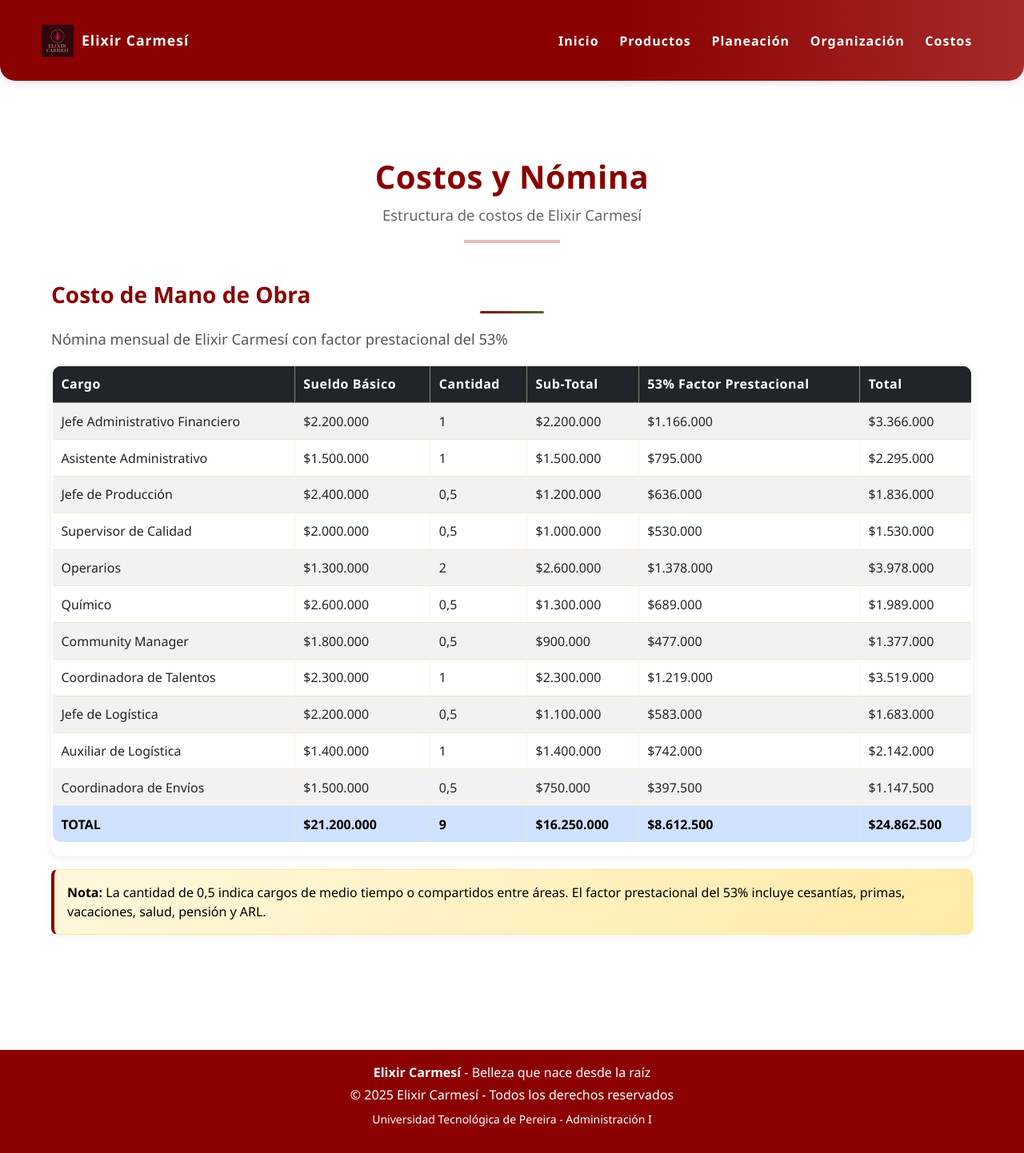
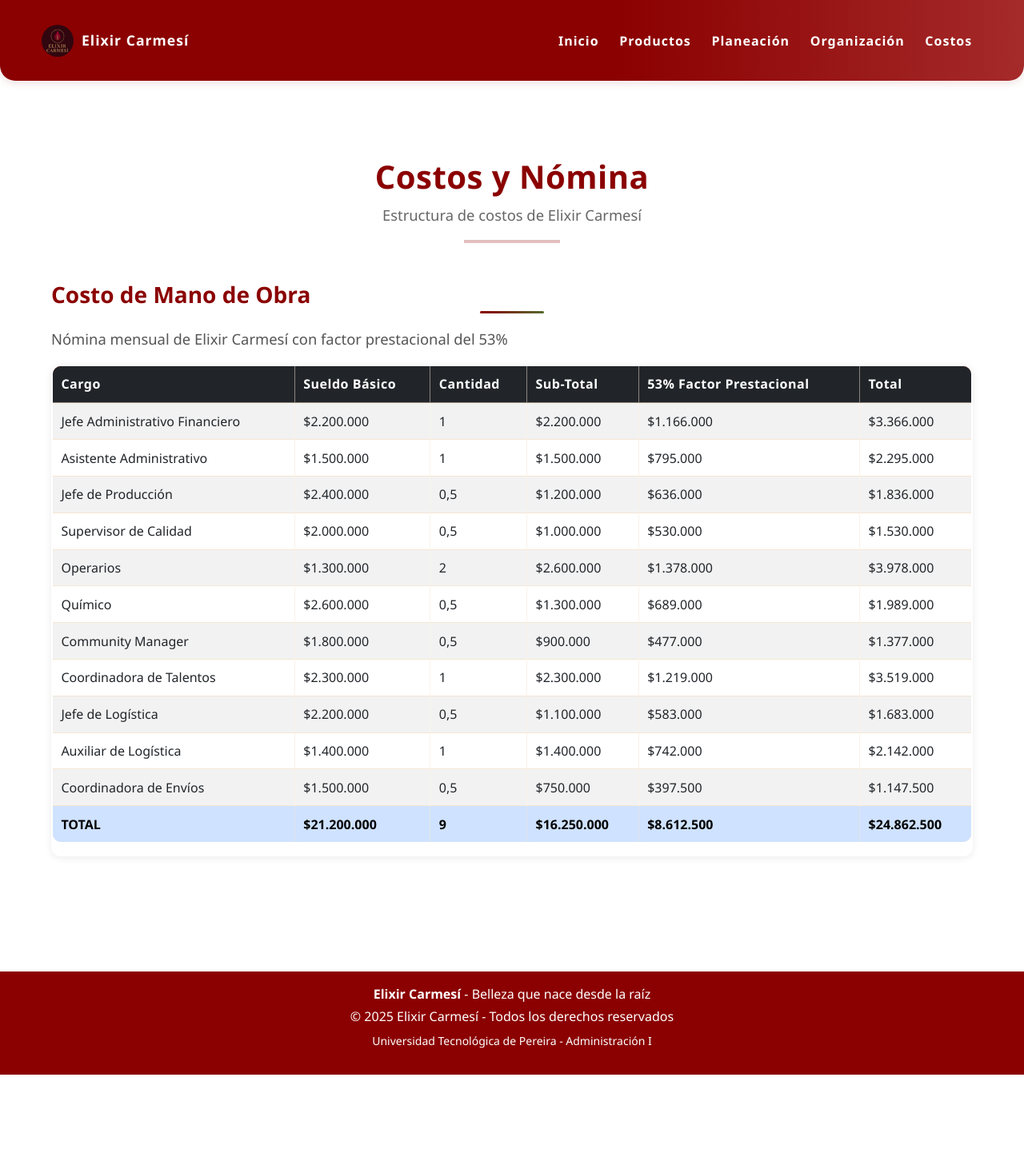
Before and after one commit to CamiloMunozAL/ElixirCarmesi, a Flask app: page /costos in a window 1280 px wide. Shown: the whole page at 80% size. After the commit the page ends 1344 px from the top, so only its background shows below. Run offline with Flask 3, Linux system fonts and the light colour scheme.

Commit message:
entrega1

```diff
--- a/app.py
+++ b/app.py
@@ -11,13 +11,9 @@
   {"id":1, "nombre":"Jabón Remolacha Clásico", "precio": 15000,"imagen":"jabonRemolachaClasico.png", "descripcion": descr_jabon, "tipo": "jabón"},
   {"id":2, "nombre":"Jabón Remolacha & Lavanda", "precio": 18000,"imagen":"jabonRemolachaLavanda.png", "descripcion": "Jabón artesanal de remolacha con aceite esencial de lavanda. Calma y relaja mientras cuida tu piel con ingredientes 100% naturales.", "tipo": "jabón"},
   {"id":3, "nombre":"Gel Corporal Remolacha", "precio": 25000,"imagen":"gelCorporalRemolacha.png", "descripcion": descr_gel, "tipo": "gel"},
-  {"id":4, "nombre":"Jabón Remolacha & Miel", "precio": 20000,"imagen":"producto_c.jpg", "descripcion": "Combinación perfecta de extracto de remolacha y miel pura. Hidrata intensamente y deja tu piel suave y luminosa.", "tipo": "jabón"},
-  {"id":5, "nombre":"Jabón Exfoliante Remolacha", "precio": 22000,"imagen":"producto_c.jpg", "descripcion": "Jabón artesanal con extracto de remolacha y partículas exfoliantes naturales. Renueva y suaviza tu piel delicadamente.", "tipo": "jabón"},
-  {"id":6, "nombre":"Gel Remolacha & Aloe Vera", "precio": 28000,"imagen":"producto_c.jpg", "descripcion": "Gel corporal que combina remolacha y aloe vera para una hidratación superior. Refresca y nutre tu piel naturalmente.", "tipo": "gel"},
-  {"id":7, "nombre":"Jabón Remolacha & Coco", "precio": 19000,"imagen":"producto_c.jpg", "descripcion": "Jabón artesanal de remolacha enriquecido con aceite de coco. Limpia suavemente mientras nutre profundamente.", "tipo": "jabón"},
-  {"id":8, "nombre":"Set Básico Elixir", "precio": 45000,"imagen":"producto_c.jpg", "descripcion": "Set que incluye 2 jabones artesanales y 1 gel corporal de remolacha. Perfecto para comenzar tu experiencia Elixir Carmesí.", "tipo": "set"},
-  {"id":9, "nombre":"Jabón Remolacha & Avena", "precio": 21000,"imagen":"producto_c.jpg", "descripcion": "Jabón con extracto de remolacha y avena coloidal. Calma pieles sensibles y proporciona limpieza delicada.", "tipo": "jabón"},
-  {"id":10, "nombre":"Set Premium Elixir", "precio": 85000,"imagen":"producto_c.jpg", "descripcion": "Colección exclusiva con 4 jabones artesanales y 2 geles corporales. El regalo perfecto para quienes buscan lo mejor en cuidado natural.", "tipo": "set"}
+  {"id":4, "nombre":"Jabón Remolacha & Miel", "precio": 20000,"imagen":"jabonRemolachaMiel.png", "descripcion": "Combinación perfecta de extracto de remolacha y miel pura. Hidrata intensamente y deja tu piel suave y luminosa.", "tipo": "jabón"},
+  {"id":5, "nombre":"Jabón Exfoliante Remolacha", "precio": 22000,"imagen":"jabonExfolianteRemolacha.png", "descripcion": "Jabón artesanal con extracto de remolacha y partículas exfoliantes naturales. Renueva y suaviza tu piel delicadamente.", "tipo": "jabón"},
+  {"id":6, "nombre":"Gel Remolacha & Aloe Vera", "precio": 28000,"imagen":"gelRemolachaAloeVera.png", "descripcion": "Gel corporal que combina remolacha y aloe vera para una hidratación superior. Refresca y nutre tu piel naturalmente.", "tipo": "gel"}
 ]
 
 
--- a/templates/base.html
+++ b/templates/base.html
@@ -26,7 +26,7 @@
       <div class="container">
         <a class="navbar-brand d-flex align-items-center" href="/">
           <img
-            class="logo"
+            class="logo rounded-circle"
             src="{{ url_for('static', filename='img/logo.jpg') }}"
             alt="Logo Elixir Carmesí"
           />
--- a/templates/costos.html
+++ b/templates/costos.html
@@ -124,9 +124,9 @@
         </tbody>
       </table>
     </div>
-    <div class="alert alert-warning mt-3">
+    <!-- <div class="alert alert-warning mt-3">
       <strong>Nota:</strong> La cantidad de 0,5 indica cargos de medio tiempo o compartidos entre áreas. El factor prestacional del 53% incluye cesantías, primas, vacaciones, salud, pensión y ARL.
-    </div>
+    </div> -->
   </section>
 
 </div>
```
Also changed, not shown: static/img/gelRemolachaAloeVera.png (added), static/img/jabonExfolianteRemolacha.png (added), static/img/jabonRemolachaMiel.png (added).
